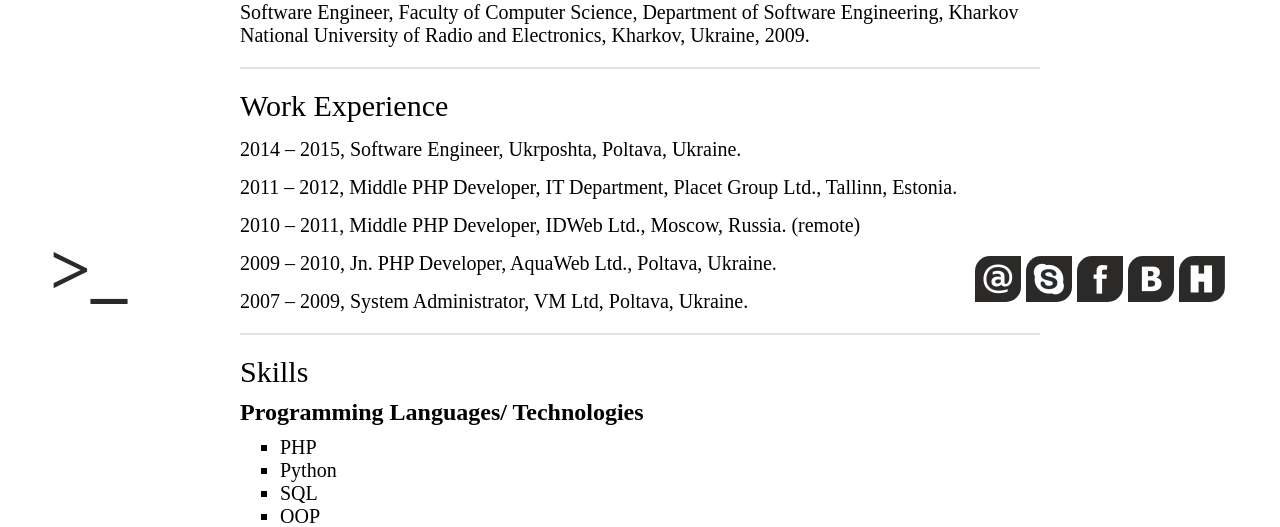
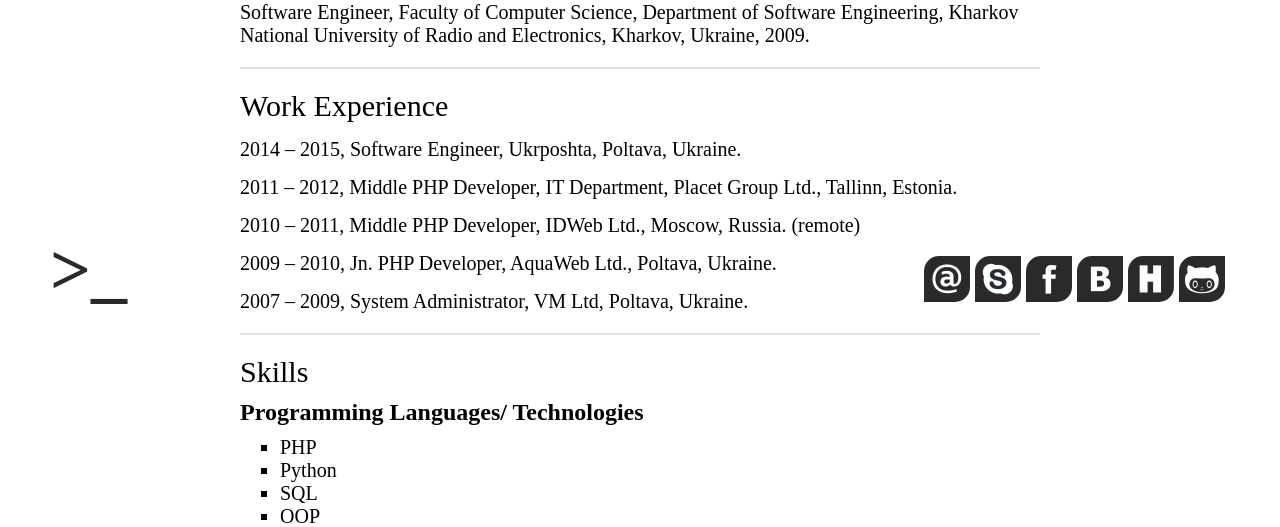
Before and after one commit to sergiienko/sergiienko.github.io, a PHP site: page / in a window 1280 px wide. Shown: the part 483-1010 px from the top of the page. Run offline with PHP 8.4, Linux system fonts and the light colour scheme.

Commit message:
=Added github social icon

```diff
--- a/cv/index.html
+++ b/cv/index.html
@@ -93,6 +93,7 @@
 	<div id="footer">
 		<div class="bash">&gt;_</div>
 		<ul class="social">
+			<li><a class="github" href="https://github.com/sergiienko"></a></li>
 			<li><a class="habr" href="http://habrahabr.ru/users/sergiienko/"></a></li>
 			<li><a class="vk" href="http://vk.com/cycling.commuter"></a></li>
 			<li><a class="fb" href="https://www.facebook.com/cycling.commuter"></a></li>
--- a/cv/styles.css
+++ b/cv/styles.css
@@ -133,6 +133,10 @@ p, li {
 	background-position: -12px -185px;
 }
 
+.github {
+    background-position: 115px 173px;
+}
+
 @media screen and (max-width: 1200px) {
 	.bash {
 		display: none;
```
